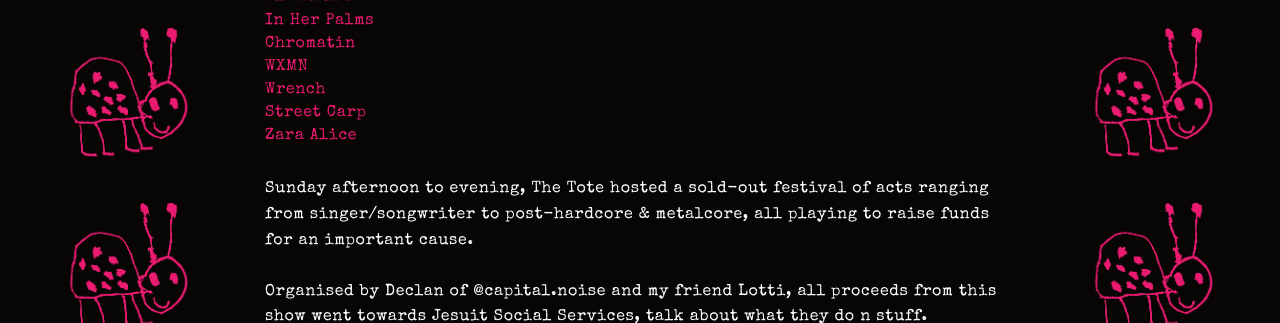
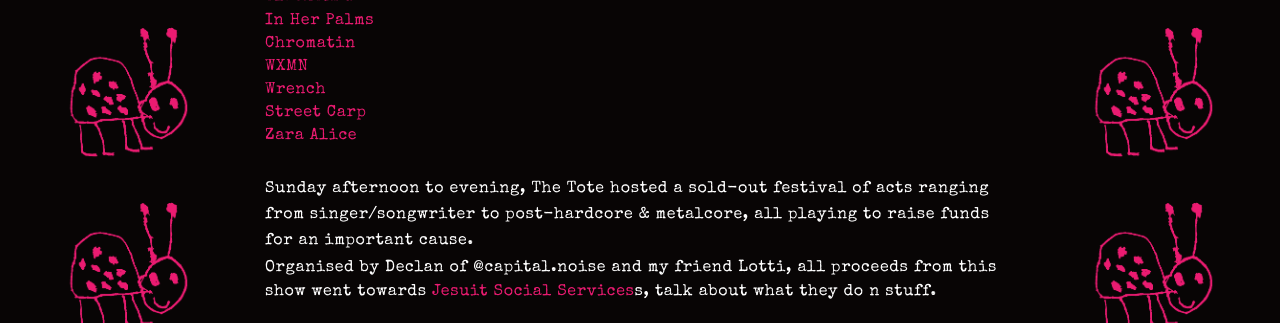
Before and after one commit to xxiwriterecipesnotlovelettersxx/xxiwriterecipesnotlovelettersxx.github.io, a Jekyll site: the page built from _posts/2026-02-22-i-thought-youd-be-here-too-suicide-prevention-fundraiser-at-the-tote.md, in a window 1280 px wide and 900 px high, scrolled down 363 px, cut to the strip 0-323 px from the top of the window. Built offline with Jekyll 4.4.1, drawn with Linux system fonts in a browser that asks for light colours.

Commit message:
Update 2026-02-22-i-thought-youd-be-here-too-suicide-prevention-fundraiser-at-the-tote.md

```diff
--- a/_posts/2026-02-22-i-thought-youd-be-here-too-suicide-prevention-fundraiser-at-the-tote.md
+++ b/_posts/2026-02-22-i-thought-youd-be-here-too-suicide-prevention-fundraiser-at-the-tote.md
@@ -29,9 +29,9 @@ thumbnail: /images/drain1.jpg
 <br>
 Sunday afternoon to evening, The Tote hosted a sold-out festival of acts ranging from singer/songwriter to post-hardcore & metalcore, all playing to raise funds for an important cause.
 <br>
-<br>
-Organised by Declan of @capital.noise and my friend Lotti, all proceeds from this show went towards Jesuit Social Services, talk about what they do n stuff.
-
+<p class="show-intro">
+Organised by Declan of @capital.noise and my friend Lotti, all proceeds from this show went towards <a href="https://jss.org.au/">Jesuit Social Services</a>s, talk about what they do n stuff.
+</p>
 ![poster](/images/itybhtposter.jpg)
 
 I arrived at the location around around 3:00,
```
Also changed, not shown: other parts of _posts/2026-02-22-i-thought-youd-be-here-too-suicide-prevention-fundraiser-at-the-tote.md (+1 -1 lines).
